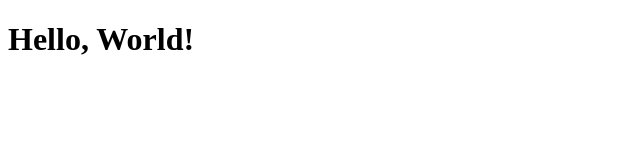
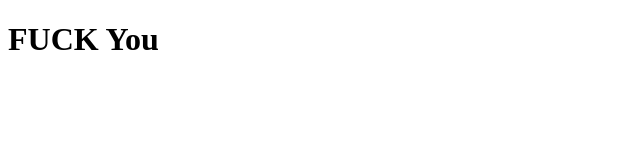
Before and after one commit to HBRYU/hbryu.github.io, a plain HTML site: page index.html in a window 1280 px wide. Shown: the whole page, without its empty margins (0-640 px from the left). Drawn offline with Linux system fonts and the light colour scheme.

Commit message:
Update index.html

```diff
--- a/index.html
+++ b/index.html
@@ -6,6 +6,6 @@
     <title>FUCK YOU</title>
 </head>
 <body>
-    <h1>Hello, World!</h1>
+    <h1>FUCK You</h1>
 </body>
 </html></html>
```
